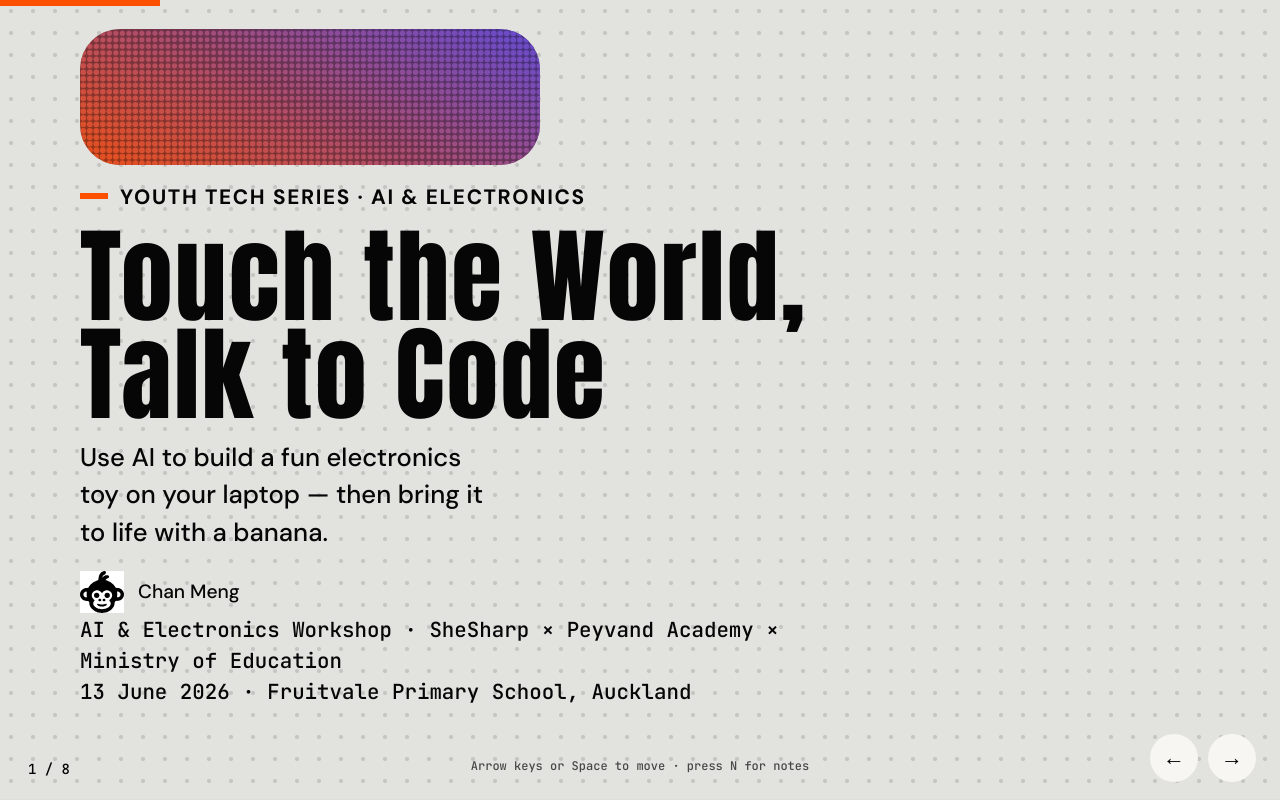
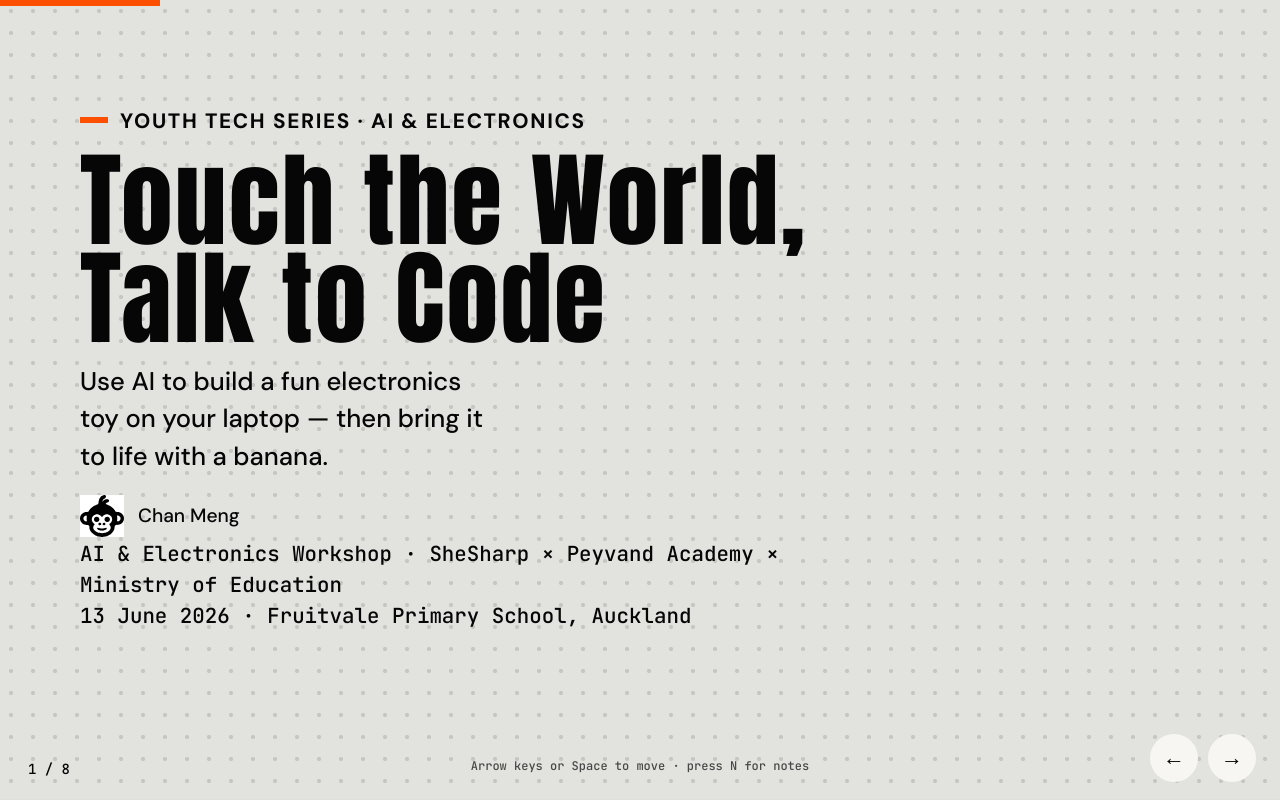
Before and after one commit to ChanMeng666/makey-makey-iot-slides, a plain HTML site: page index.html in a window 1280 px wide. Drawn offline with Linux system fonts and the light colour scheme.

Commit message:
Title slide: remove hero band image and its inner scrollbar
Dropping the halftone hero image frees the vertical space that made the
title slide overflow at short viewports, so its inner scrollbar is gone.

Co-Authored-By: Claude Opus 4.8 (1M context) <noreply@anthropic.com>

```diff
--- a/assets/css/slides.css
+++ b/assets/css/slides.css
@@ -185,14 +185,6 @@ body {
 
 .slide--title {
   justify-content: center;
-}
-
-.slide--title .hero-band {
-  width: min(460px, 62vw);
-  max-height: 17vh;
-  object-fit: cover;
-  border-radius: var(--radius-card);
-  margin-bottom: clamp(10px, 2vh, 28px);
 }
 
 .slide--title h1 {
--- a/index.html
+++ b/index.html
@@ -19,7 +19,6 @@
 
     <!-- 1. TITLE -->
     <section class="slide slide--title">
-      <img class="hero-band" src="assets/brand/halftone-hero.svg" alt="" />
       <p class="eyebrow">Youth Tech Series · AI &amp; Electronics</p>
       <h1>Touch the World,<br />Talk to Code</h1>
       <p class="lead">Use AI to build a fun electronics toy on your laptop — then bring it to life with a banana.</p>
```
